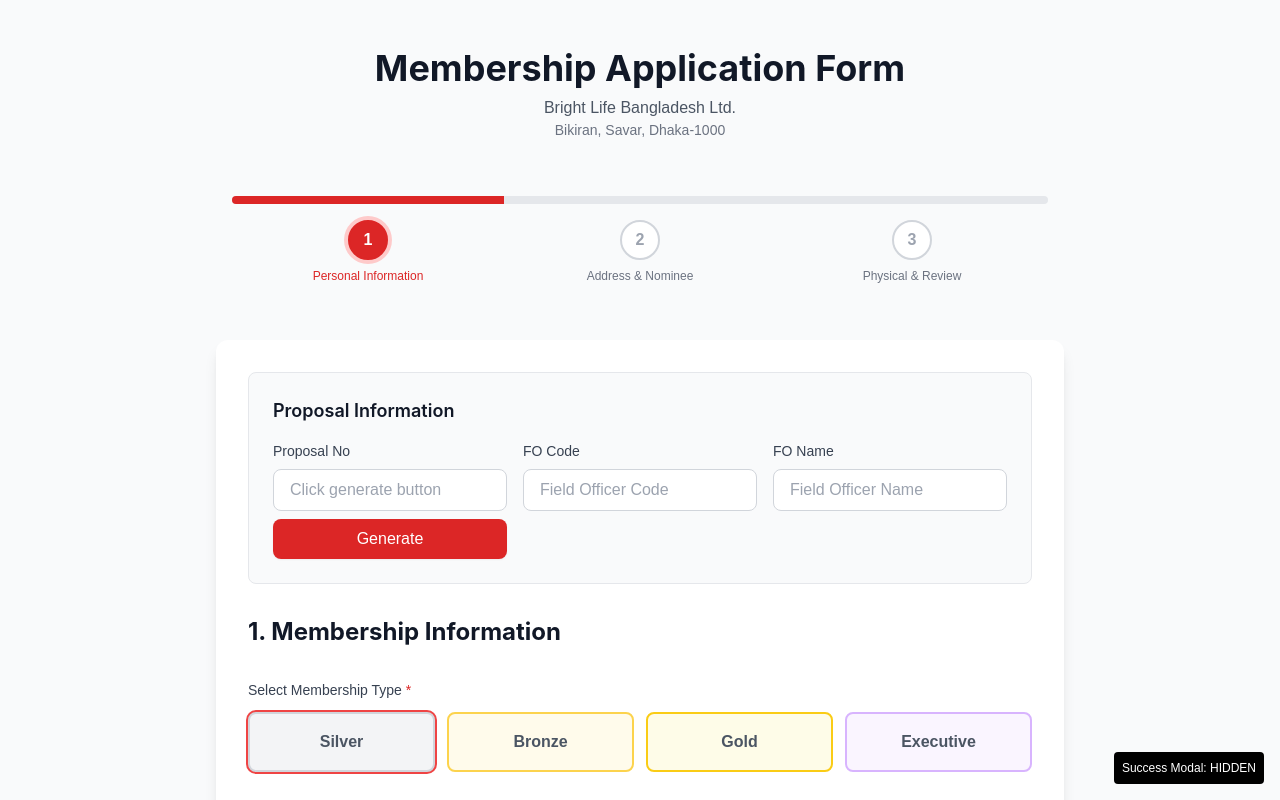
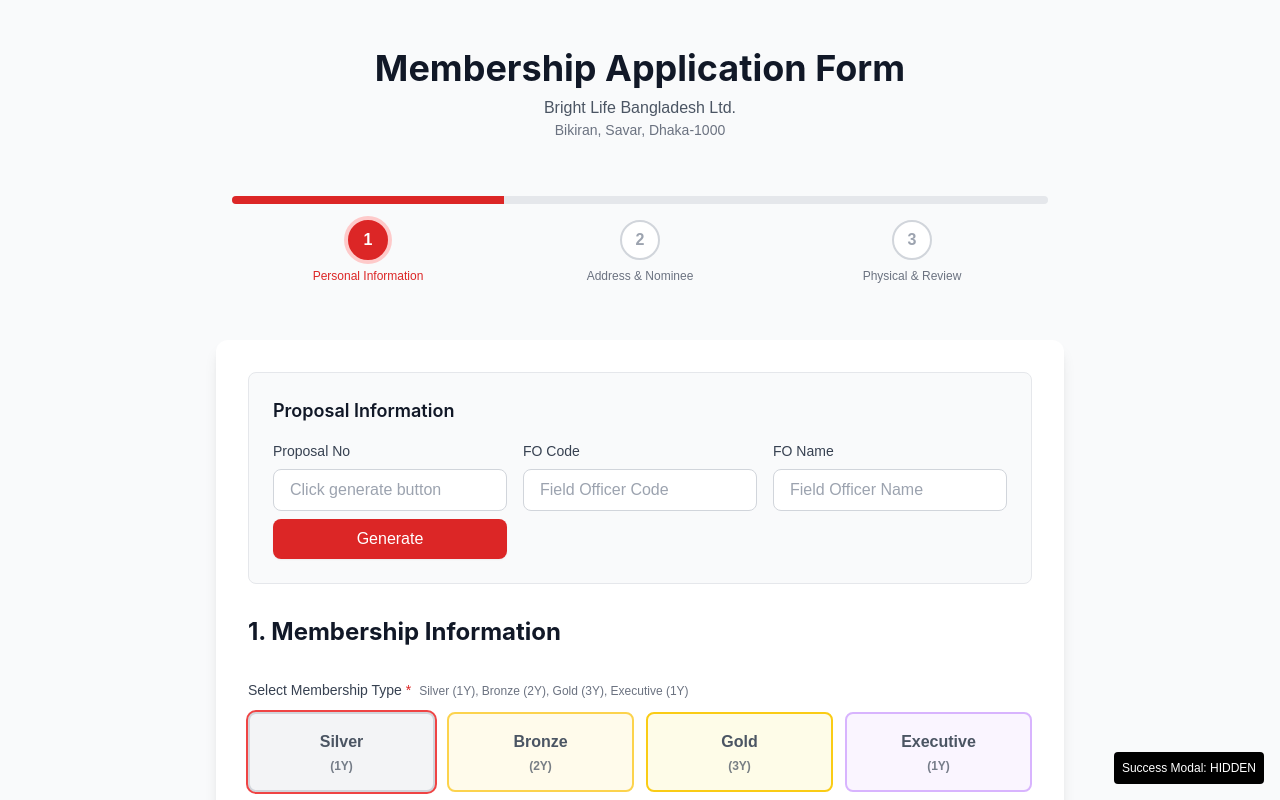
Before and after one commit to ya-shuvo30/brightlife-typescript-app, a React (Vite) app: page /membership-form in a window 1280 px wide. Shown: the top 800 px of the page. Built offline with nearby package versions, Linux system fonts and the light colour scheme; no server answers.

Commit message:
feat: Add membership duration labels (Silver 1Y, Bronze 2Y, Gold 3Y, Executive 1Y)

```diff
--- a/src/components/forms/membership/PersonalInfoStep.tsx
+++ b/src/components/forms/membership/PersonalInfoStep.tsx
@@ -2,11 +2,11 @@
 import type { FormStepProps, MembershipType, Gender, MaritalStatus, OccupationType } from '@/types/membership';
 import FileUpload from '../shared/FileUpload';
 
-const membershipTypes: { value: MembershipType; label: string; color: string }[] = [
-  { value: 'silver', label: 'Silver', color: 'bg-gray-100 border-gray-300 hover:border-gray-500' },
-  { value: 'bronze', label: 'Bronze', color: 'bg-amber-50 border-amber-300 hover:border-amber-500' },
-  { value: 'gold', label: 'Gold', color: 'bg-yellow-50 border-yellow-400 hover:border-yellow-600' },
-  { value: 'executive', label: 'Executive', color: 'bg-purple-50 border-purple-300 hover:border-purple-500' },
+const membershipTypes: { value: MembershipType; label: string; duration: string; color: string }[] = [
+  { value: 'silver', label: 'Silver', duration: '1Y', color: 'bg-gray-100 border-gray-300 hover:border-gray-500' },
+  { value: 'bronze', label: 'Bronze', duration: '2Y', color: 'bg-amber-50 border-amber-300 hover:border-amber-500' },
+  { value: 'gold', label: 'Gold', duration: '3Y', color: 'bg-yellow-50 border-yellow-400 hover:border-yellow-600' },
+  { value: 'executive', label: 'Executive', duration: '1Y', color: 'bg-purple-50 border-purple-300 hover:border-purple-500' },
 ];
 
 const ageProofOptions = ['NID (National ID)', 'SSC Certificate', 'Birth Certificate'];
@@ -109,6 +109,7 @@
       <div>
         <div className="block text-sm font-medium text-gray-700 mb-3">
           Select Membership Type <span className="text-red-600">*</span>
+          <span className="ml-2 text-xs text-gray-500">Silver (1Y), Bronze (2Y), Gold (3Y), Executive (1Y)</span>
         </div>
         <div className="grid grid-cols-2 md:grid-cols-4 gap-3">
           {membershipTypes.map((type) => (
@@ -120,7 +121,8 @@
                 ${formData.membershipType === type.value ? 'ring-2 ring-red-500' : ''}
                 ${type.color}`}
             >
-              {type.label}
+              <div>{type.label}</div>
+              <div className="text-xs mt-1 opacity-75">({type.duration})</div>
             </button>
           ))}
         </div>
```
